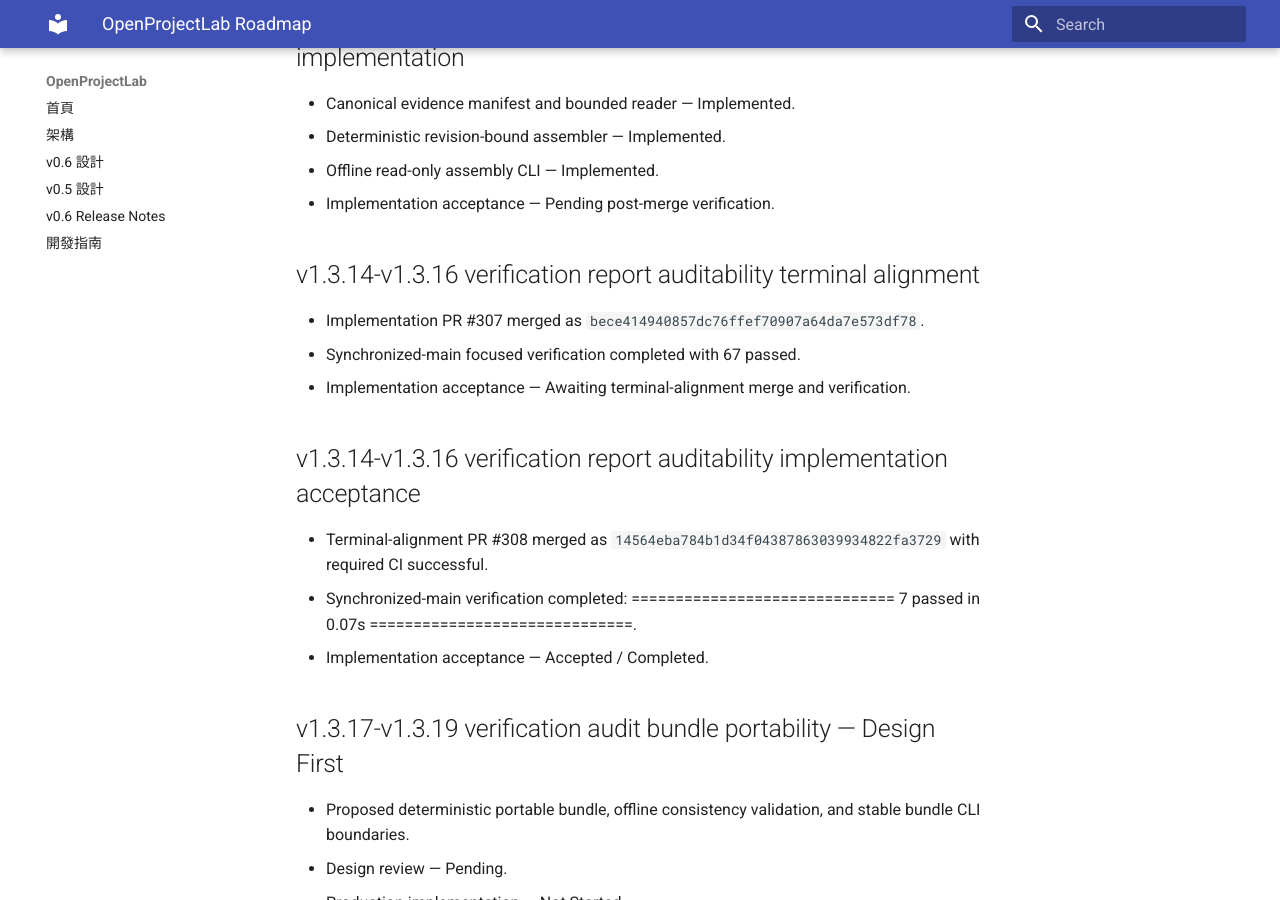
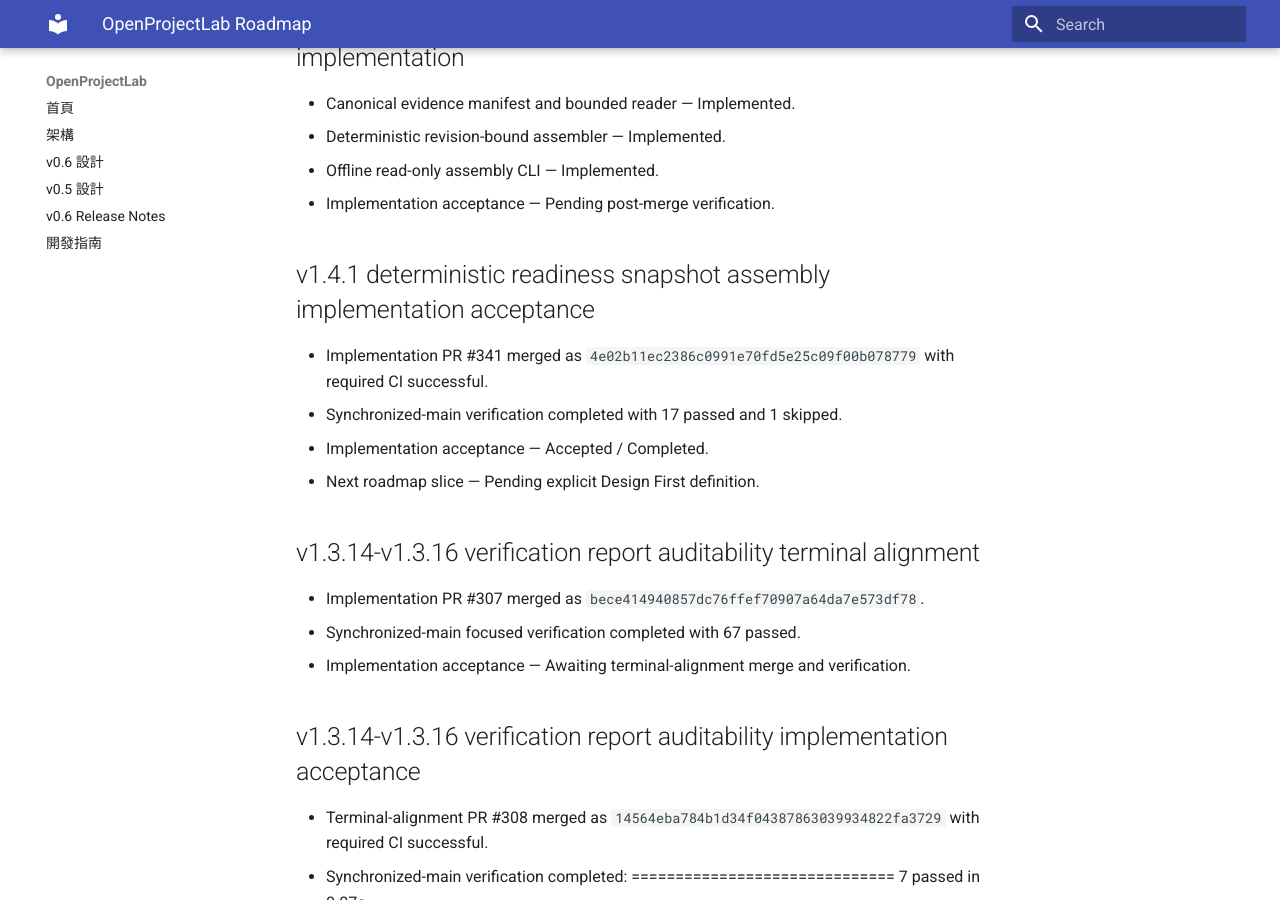
Before and after one commit to khwang1964/OpenProjectLab, an MkDocs documentation site: the page built from docs/roadmap.md, in a window 1280 px wide and 900 px high, scrolled down 83626 px. Built offline with MkDocs 1.6.1 and Material for MkDocs 9.7.7, drawn with Linux system fonts in a browser that asks for light colours.

Commit message:
docs: accept v1.4.1 deterministic readiness snapshot assembly (#342)

```diff
--- a/docs/roadmap.md
+++ b/docs/roadmap.md
@@ -3884,6 +3884,15 @@
 - Offline read-only assembly CLI — Implemented.
 - Implementation acceptance — Pending post-merge verification.
 
+<!-- v1.4.1-deterministic-readiness-snapshot-assembly-implementation-acceptance-roadmap -->
+
+## v1.4.1 deterministic readiness snapshot assembly implementation acceptance
+
+- Implementation PR #341 merged as `4e02b11ec2386c0991e70fd5e25c09f00b078779` with required CI successful.
+- Synchronized-main verification completed with 17 passed and 1 skipped.
+- Implementation acceptance — Accepted / Completed.
+- Next roadmap slice — Pending explicit Design First definition.
+
 <!-- v1.3.14-v1.3.16-verification-report-auditability-terminal-alignment-roadmap -->
 
 ## v1.3.14-v1.3.16 verification report auditability terminal alignment
```
Also changed, not shown: CHANGELOG.md (+9 -0 lines), docs/HISTORY.md (+8 -0 lines), docs/releases/v1.4.1-deterministic-readiness-snapshot-assembly-implementation-acceptance.md (added, +21 -0 lines), docs/releases/v1.4.1-deterministic-readiness-snapshot-assembly-implementation.md (+3 -2 lines), 1 other file.
